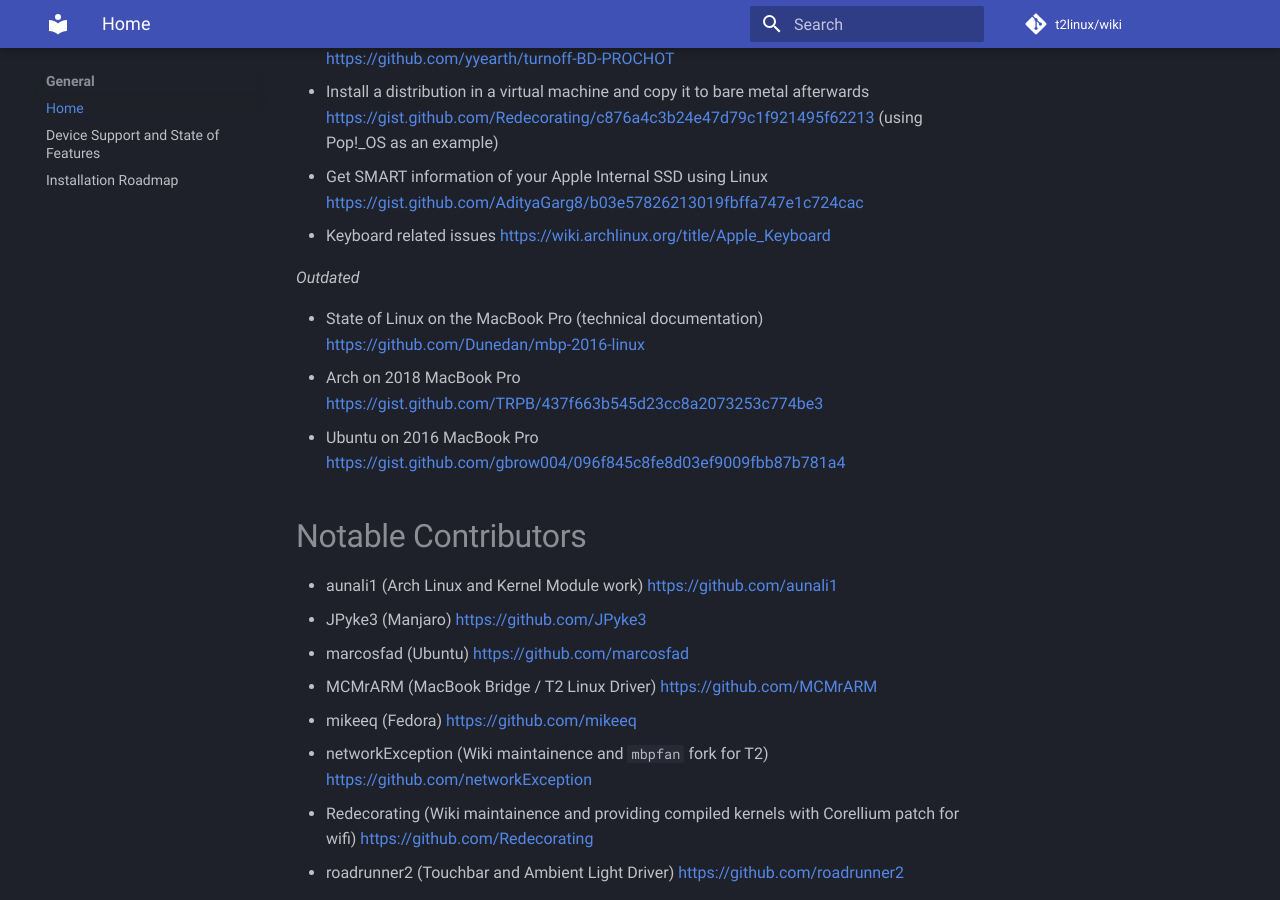
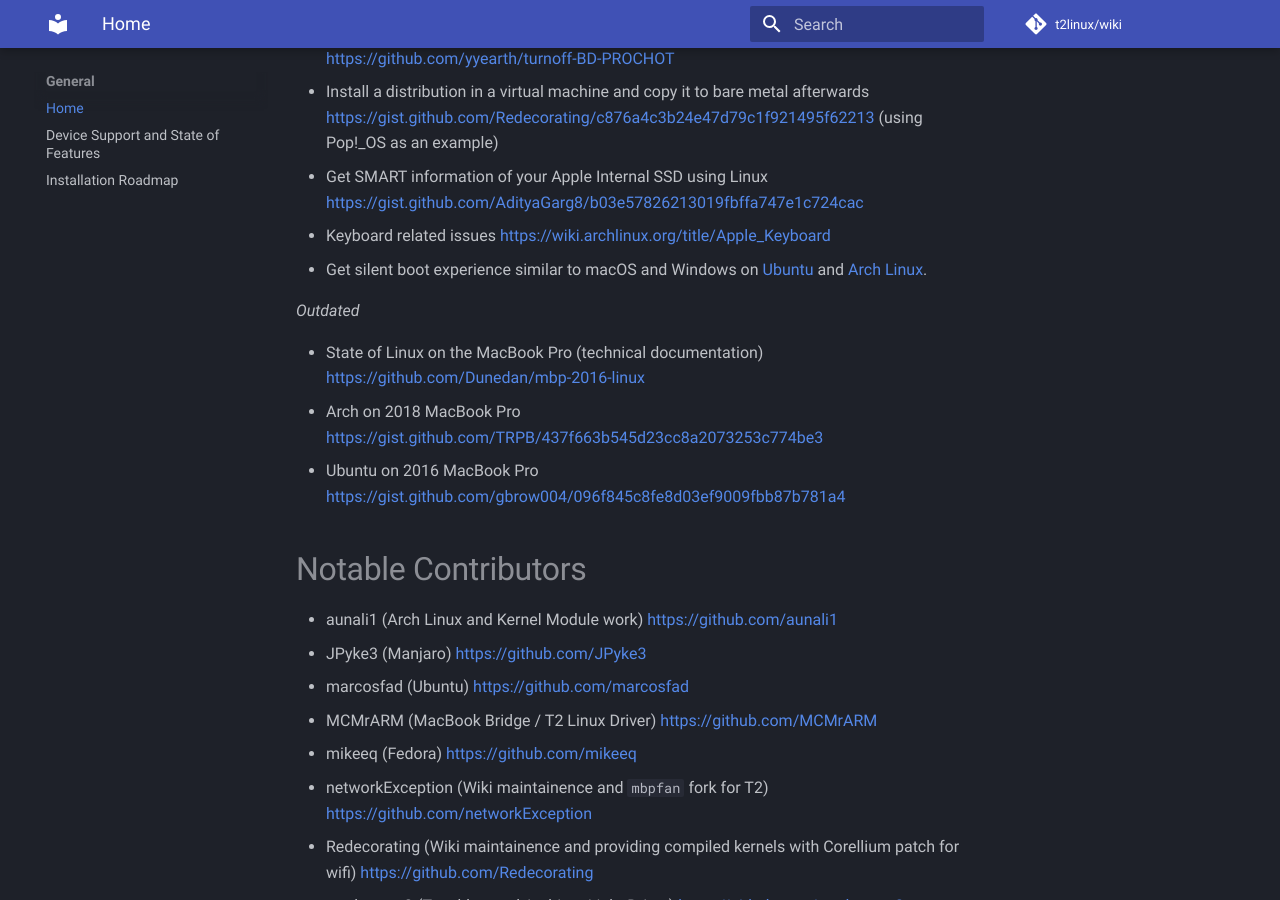
Before and after one commit to t2linux/wiki, an MkDocs documentation site: the page built from docs/index.md, in a window 1280 px wide and 900 px high, scrolled down 1898 px. Built offline with MkDocs 1.6.1 and Material for MkDocs 9.7.7, drawn with Linux system fonts in a browser that asks for light colours; comment, search, counter and statistics services are not loaded.

Commit message:
Added links to guides for silent boot

```diff
--- a/docs/index.md
+++ b/docs/index.md
@@ -50,6 +50,7 @@ Note that if you are using one of the distributions listed above you should foll
 - Install a distribution in a virtual machine and copy it to bare metal afterwards [https://gist.github.com/Redecorating/c876a4c3b24e47d79c1f921495f62213](https://gist.github.com/Redecorating/c876a4c3b24e47d79c1f921495f62213) (using Pop!_OS as an example)
 - Get SMART information of your Apple Internal SSD using Linux [https://gist.github.com/AdityaGarg8/b03e57826213019fbffa747e1c724cac](https://gist.github.com/AdityaGarg8/b03e57826213019fbffa747e1c724cac)
 - Keyboard related issues [https://wiki.archlinux.org/title/Apple_Keyboard](https://wiki.archlinux.org/title/Apple_Keyboard)
+- Get silent boot experience similar to macOS and Windows on [Ubuntu](https://gist.github.com/AdityaGarg8/a39063f0d8c39572f03f55cbe02f9beb) and [Arch Linux](https://wiki.archlinux.org/title/silent_boot).
 
 *Outdated*
 
```
